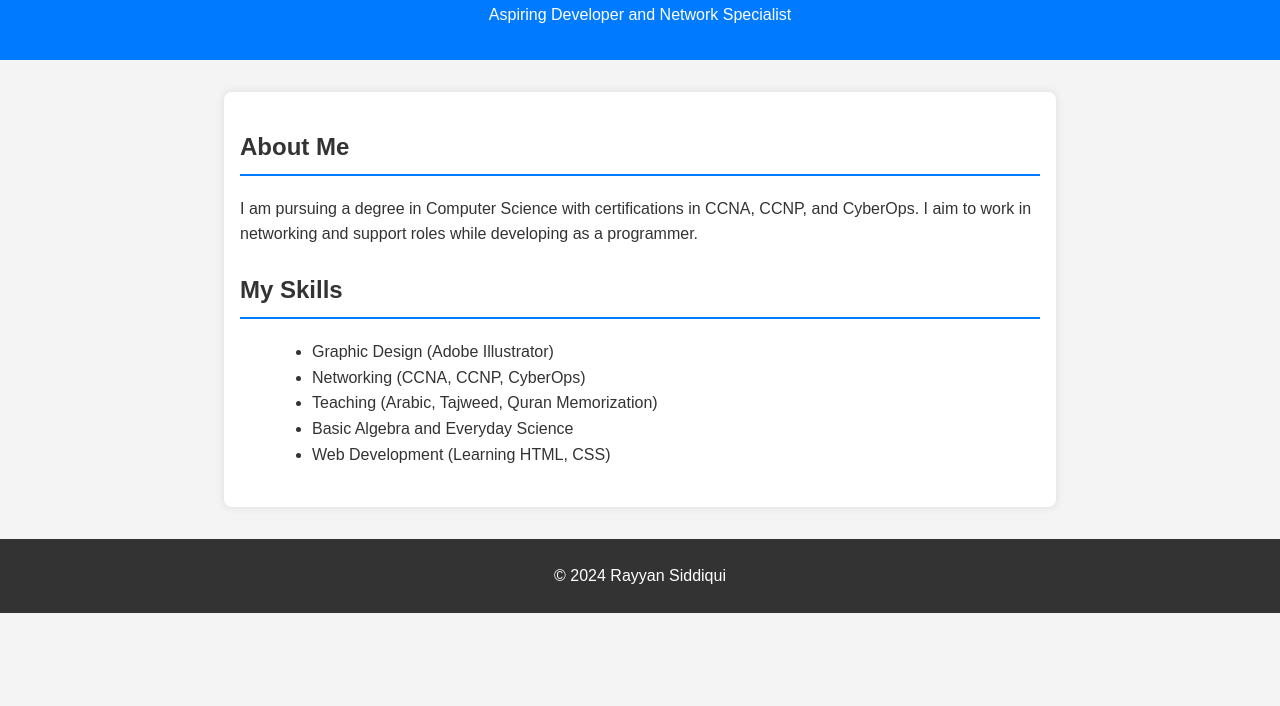
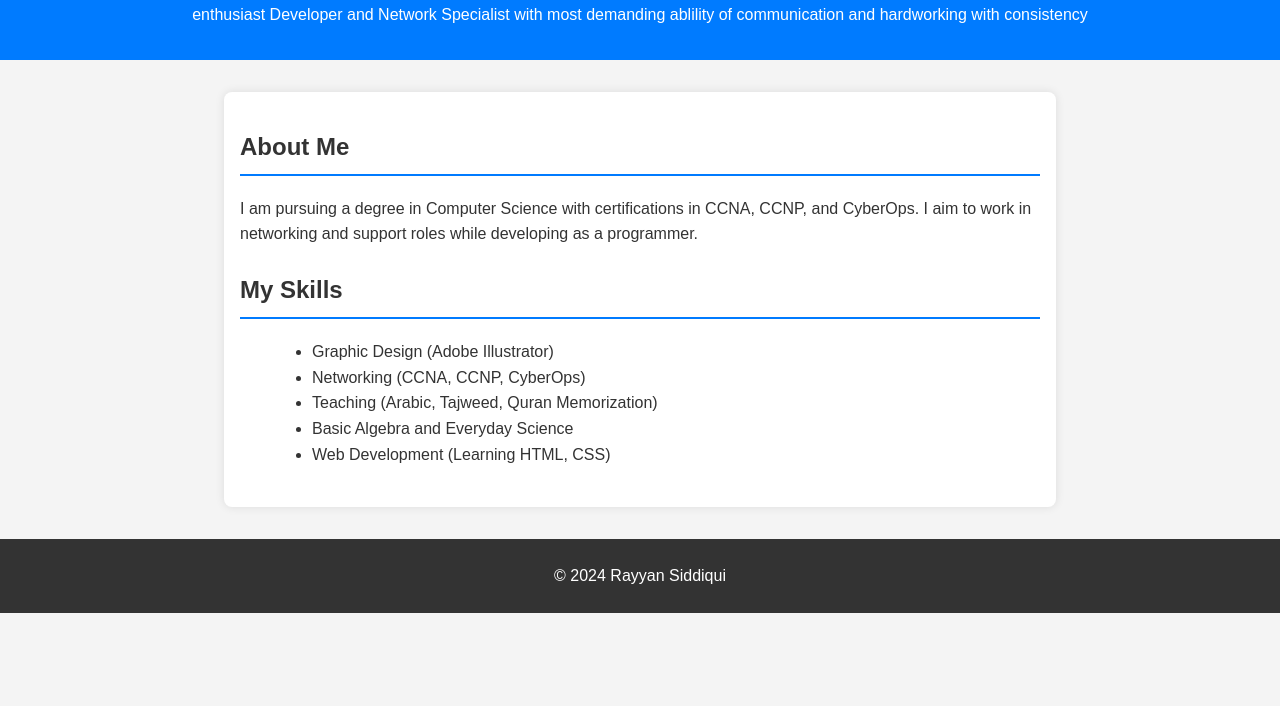
Before and after one commit to Rayyansiddiqui321/rayyan-portfolio, a plain HTML site: page index.html in a window 1280 px wide. Shown: the part 94-800 px from the top of the page. Drawn offline with Linux system fonts and the light colour scheme.

Commit message:
Update index.html

```diff
--- a/index.html
+++ b/index.html
@@ -9,7 +9,7 @@
 <body>
     <header>
         <h1>Rayyan Siddiqui</h1>
-        <p>Aspiring Developer and Network Specialist</p>
+        <p>enthusiast  Developer and Network Specialist with most demanding ablility of communication and hardworking with consistency</p>
     </header>
     <main>
         <section>
```
